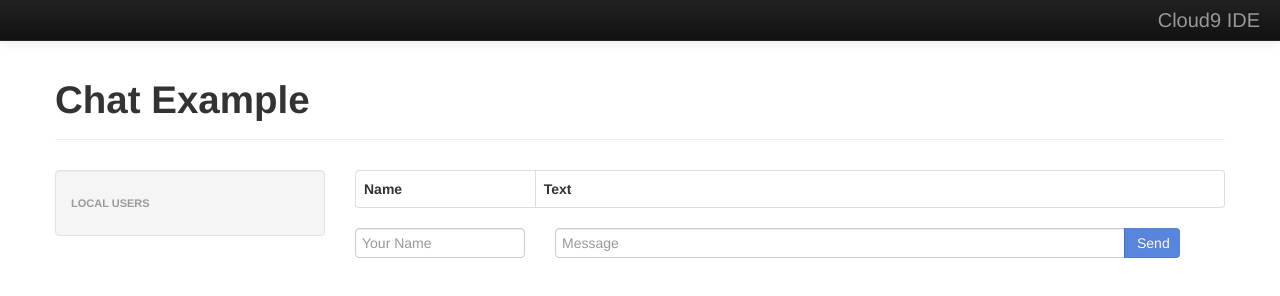
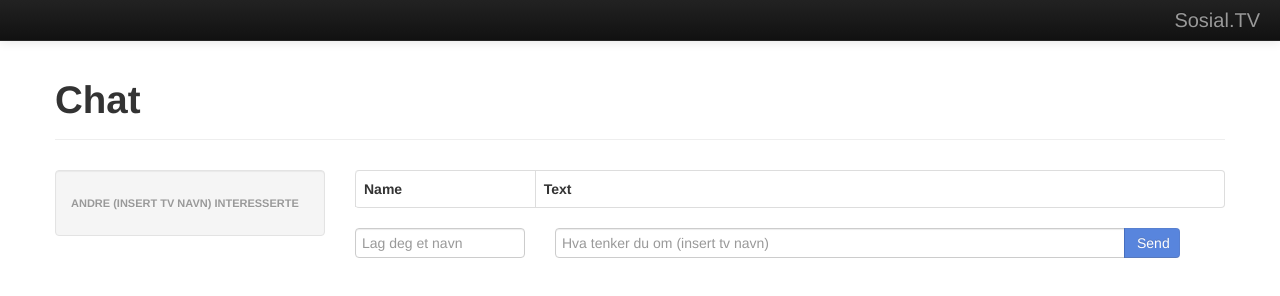
Before and after one commit to oleeskild/sosialtv, a website: page client/index.html in a window 1280 px wide. Drawn offline with nearby package versions, Linux system fonts and the light colour scheme; no server answers.

Commit message:
Changed some values and text

```diff
--- a/client/index.html
+++ b/client/index.html
@@ -1,7 +1,7 @@
-<!doctype html>
+<!DOCTYPE html>
 <html lang="en" ng-app>
   <head>
-    <title>Chat Example</title>
+    <title>Sosial.TV chat</title>
     <meta name="viewport" content="width=device-width, initial-scale=1.0">
     <link rel="stylesheet" href="/css/bootstrap.min.css">
     <link rel="stylesheet" href="/css/bootstrap-responsive.min.css">
@@ -50,17 +50,17 @@
       <div class="navbar navbar-fixed-top navbar-inverse">
         <div class="navbar-inner">
           <div class="pull-right">
-            <a href="https://c9.io" class="brand">Cloud9 IDE</a>
+            <a href="http://sosial.tv/" class="brand">Sosial.TV</a>
           </div>
         </div>
       </div>
       <div class="page-header">
-        <h1>Chat Example</h1>
+        <h1>Chat</h1>
       </div>
       <div class="row">
         <div class="span3">
           <ul class="nav nav-list well">
-            <li class="nav-header">Local Users</li>
+            <li class="nav-header">Andre (Insert tv navn) interesserte</li>
             <li ng-repeat="user in roster" ng-bind="user">
             </li>
           </ul>
@@ -82,9 +82,9 @@
           </table>
           <div class="row controls">
             <form ng-submit="send()">
-              <div class="span2"><input type="text" class="input-block-level" ng-model="name" ng-change="setName()" placeholder="Your Name"></div>
+              <div class="span2"><input type="text" class="input-block-level" ng-model="name" ng-change="setName()" placeholder="Lag deg et navn"></div>
               <div class="input-append span7">
-                <input type="text" class="span6" ng-model="text" placeholder="Message">
+                <input type="text" class="span6" ng-model="text" placeholder="Hva tenker du om (insert tv navn)">
                 <input type="submit" class="span1 btn btn-primary" value="Send" ng-disabled="!text">
               </div>
             </form>
```
